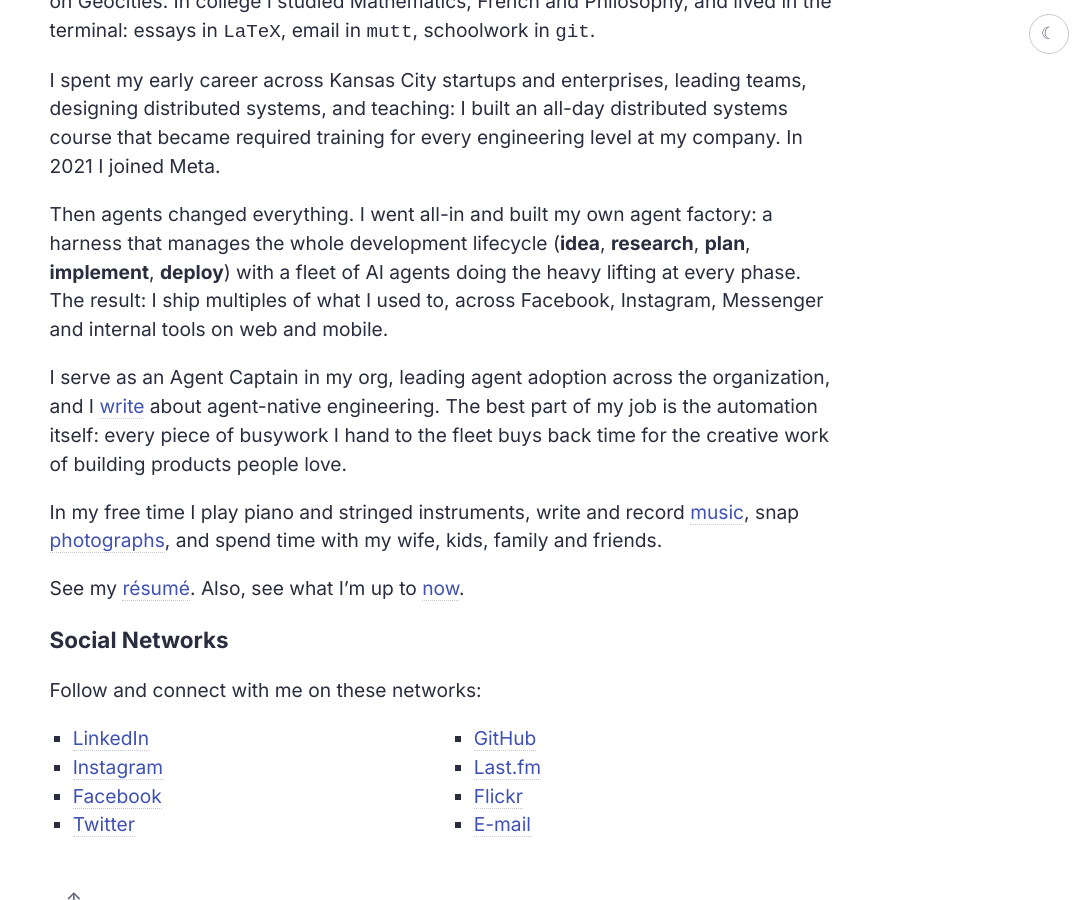
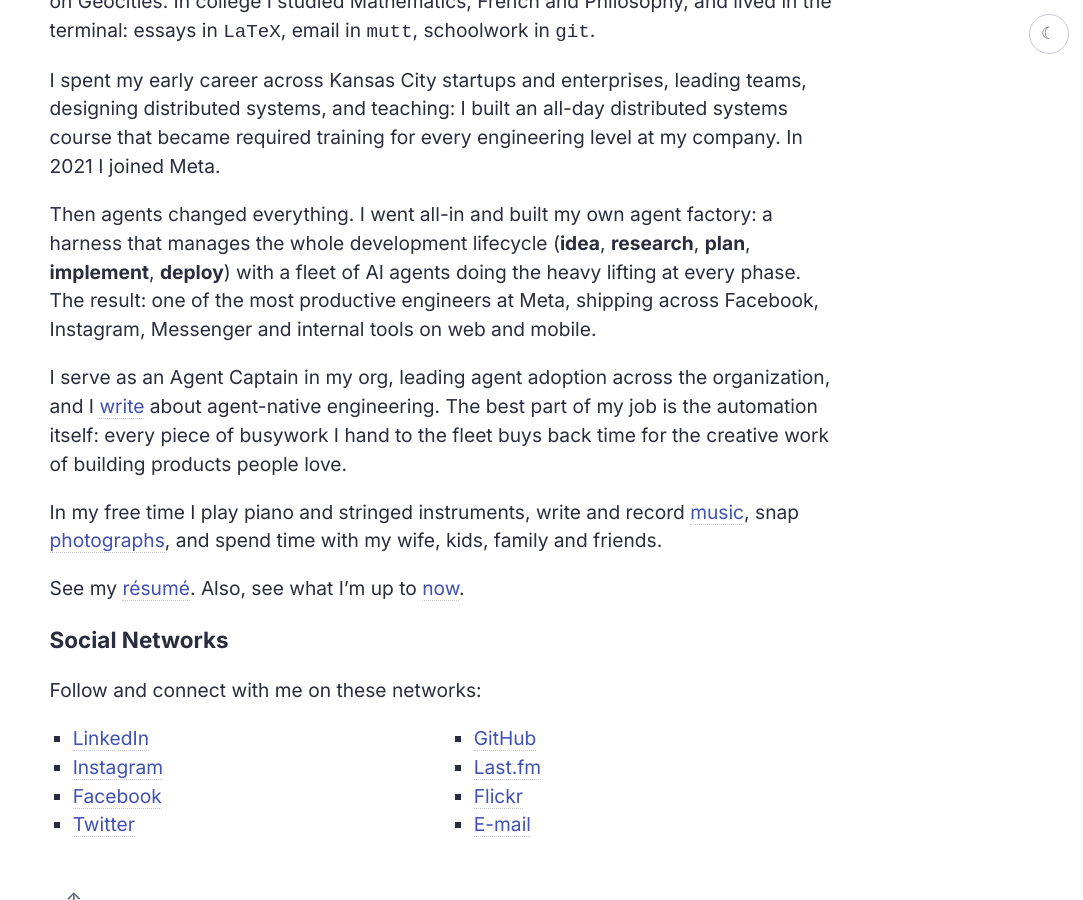
Before and after one commit to Dejital/dejital.github.com, a Jekyll site: the page built from about.md, in a window 1280 px wide and 900 px high, scrolled down 951 px. Shown: the whole window, without its empty margins (197-1280 px from the left). Built offline with Jekyll 4.4.1, drawn with Linux system fonts in a browser that asks for light colours.

Commit message:
Hero + About: claim the qualitative superlative (Serge's call)
'One of the most productive engineers at Meta' is resume-register
self-assessment, no internal data disclosed. The #35/52,000 evidence
stays gated on the written COI answer.

Co-Authored-By: Claude Fable 5 <noreply@anthropic.com>

```diff
--- a/about.md
+++ b/about.md
@@ -27,9 +27,9 @@ level at my company. In 2021 I joined Meta.
 Then agents changed everything. I went all-in and built my own agent factory:
 a harness that manages the whole development lifecycle (**idea**,
 **research**, **plan**, **implement**, **deploy**) with a fleet of AI agents
-doing the heavy lifting at every phase. The result: I ship multiples of what
-I used to, across Facebook, Instagram, Messenger and internal tools on web
-and mobile.
+doing the heavy lifting at every phase. The result: one of the most productive
+engineers at Meta, shipping across Facebook, Instagram, Messenger and internal
+tools on web and mobile.
 
 I serve as an Agent Captain in my org, leading agent adoption across
 the organization, and I [write](/blog/) about agent-native engineering. The
--- a/index.html
+++ b/index.html
@@ -91,8 +91,8 @@ layout: main
     I run <em>fleets of AI&nbsp;agents</em> that ship production software.
   </p>
   <p class="hero-sub">
-    I built the orchestration system that multiplies how much I ship, and I
-    write about how it works.
+    I built an agent orchestration system that made me one of the most
+    productive engineers at Meta, and I write about how it works.
   </p>
 
   <p class="hero-cta-row">
```
